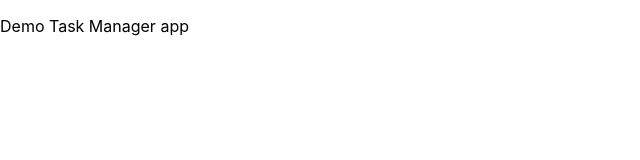
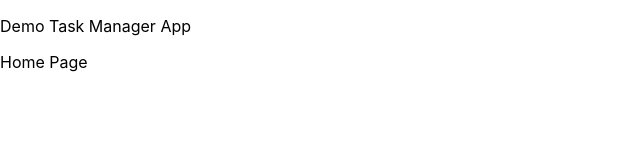
Before and after one commit to Epal4d/taskmgr-app-v01, a React (Create React App) app in the folder taskmgr-app-v01/: page / in a window 1280 px wide. Shown: the top 160 px of the page, without its empty margins (0-640 px from the left). Built offline with nearby package versions, Linux system fonts and the light colour scheme.

Commit message:
Add Home

```diff
--- a/taskmgr-app-v01/src/App.js
+++ b/taskmgr-app-v01/src/App.js
@@ -1,7 +1,9 @@
+import Home from "./components/Home";
+
 function App() {
   return (
     <>
-    <p> Demo Task Manager app </p>
+      <Home/>
     </>
   );
 }
--- /dev/null
+++ b/taskmgr-app-v01/src/components/Home.js
@@ -0,0 +1,10 @@
+function Home(){
+    return(
+        <>
+            <p>Demo Task Manager App</p>
+            <p>Home Page </p>
+        </>
+    );
+}
+
+export default Home;
```
